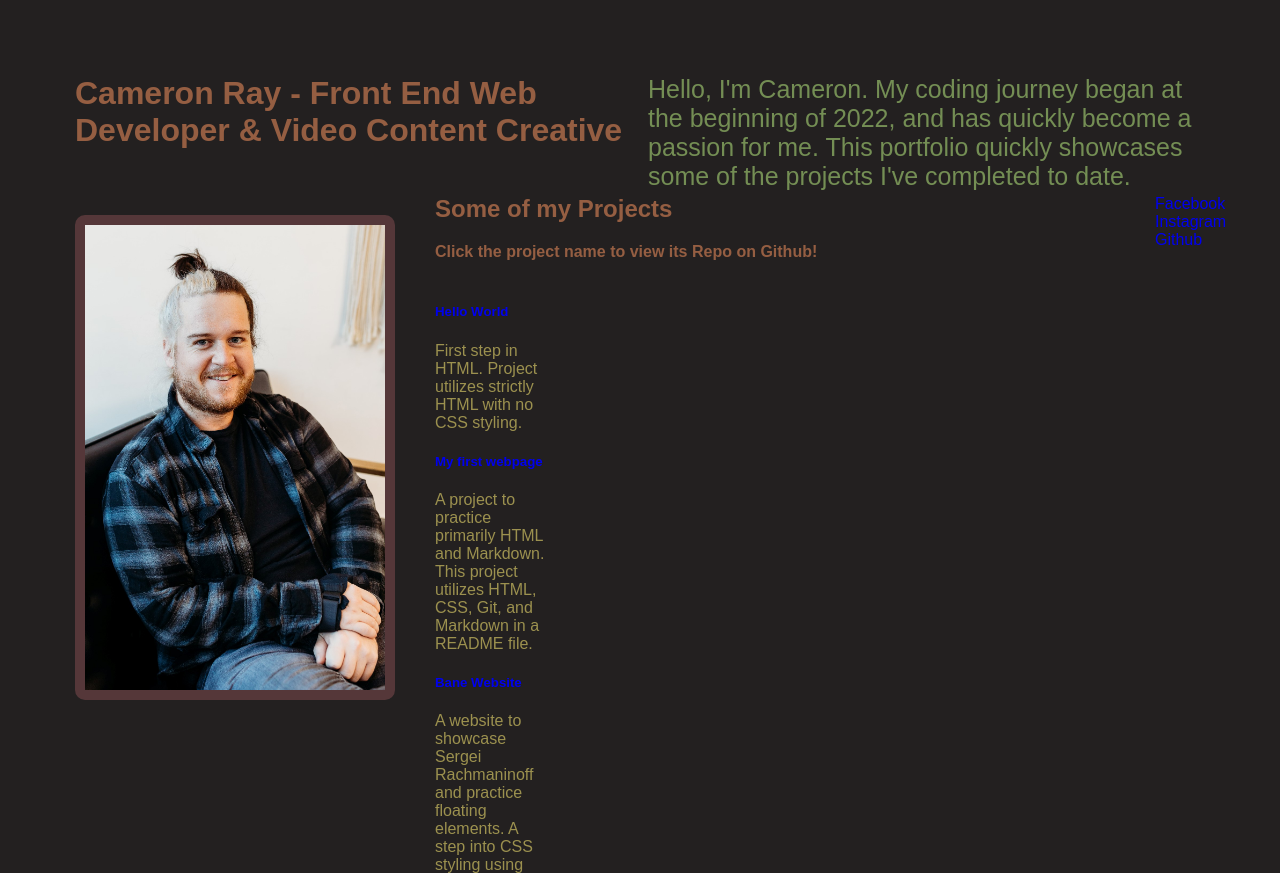
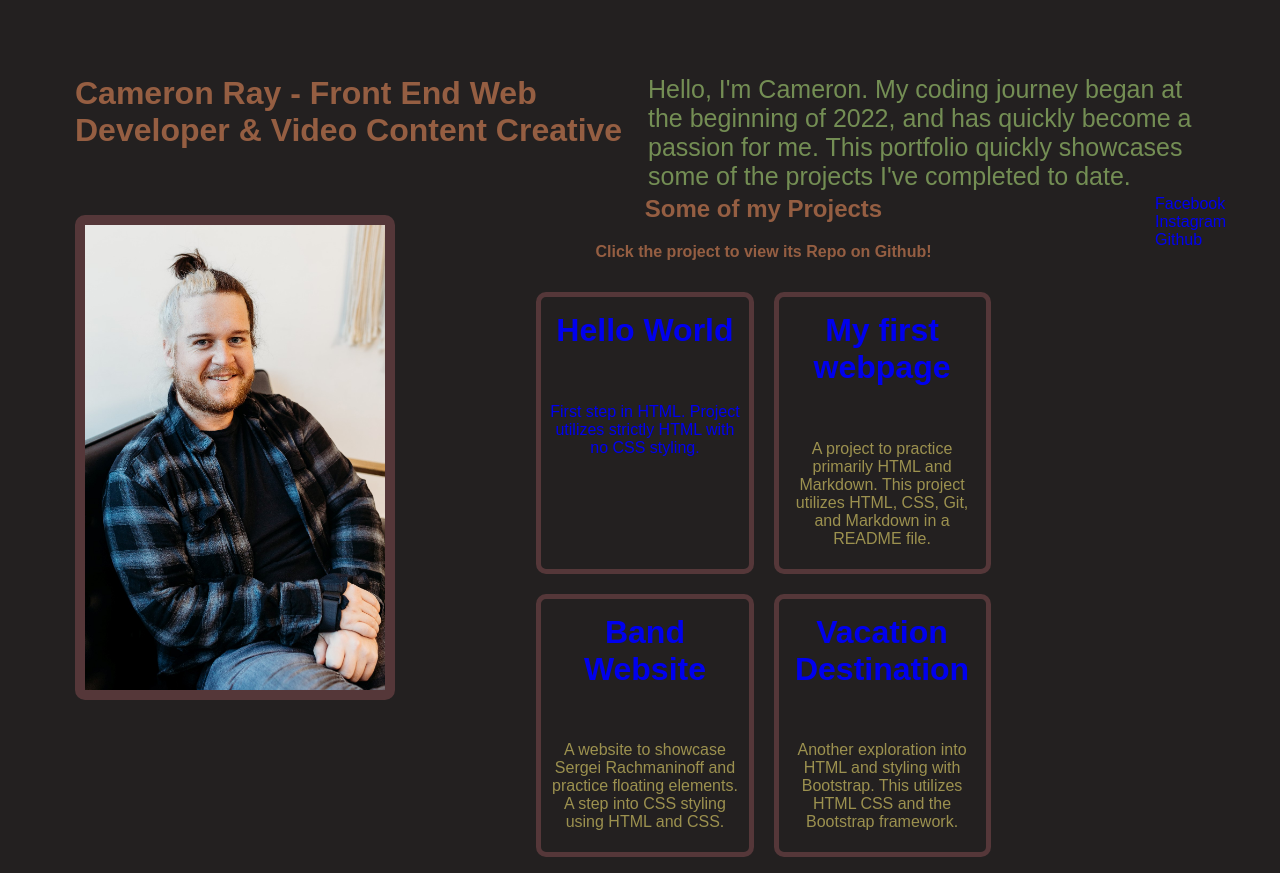
Before and after one commit to CamLRay/my-portfolio, a plain HTML site: page index.html in a window 1280 px wide. Shown: the top 873 px of the page. Drawn offline with Linux system fonts and the light colour scheme.

Commit message:
WIP: make projects anchors to direct to github repo

```diff
--- a/css/styles.css
+++ b/css/styles.css
@@ -34,22 +34,51 @@ img {
 }
 
 .projects {
-
+width: 90%;
+text-align: center;
 }
 
-.projects-col {
-  column-count: 7;
-  column-width: 100px;
-  column-fill: auto;
-
+.projects-con h5 {
+  font-size: xx-large;
+  margin-top: 10px;
 }
 
+.projects-con {
+  display: flex;
+  flex-direction: row;
+  justify-content: center;
+  flex-wrap: wrap;
+}
+
+.project-card {
+  border: 5px solid #553739;
+  border-radius: 10px;
+  margin: 10px;
+  padding: 5px;
+  width: 30%;
+}
+
+.project-card h5 {
+  text-align: center;
+}
 .sidebar {
   float: right;
   width: 50px;
 }
 
-a {
+a:link {
+  text-decoration: none;
+}
+
+a:visited {
+  text-decoration: none;
+}
+
+a:hover {
+  text-decoration: none;
+}
+
+a:active {
   text-decoration: none;
 }
 
--- a/index.html
+++ b/index.html
@@ -20,29 +20,42 @@
 
   <div class="projects">
     <h2>Some of my Projects</h2>
-    <h4>Click the project name to view its Repo on Github!</h4>
+    <h4>Click the project to view its Repo on Github!</h4>
 
-    <div class="projects-col">
-      <h5><a href="https://github.com/Sploob/hello-world" target="_blank">Hello World</a></h5>
+    <div class="projects-con">
+      <a class="project-card" href="https://github.com/Sploob/hello-world" target="_blank">
+        <h5>Hello World</h5>
         <p>First step in HTML. Project utilizes strictly HTML with no CSS styling.</p>
+      </a>
 
+      <div class="project-card">
         <h5><a href="https://github.com/Sploob/my-first-webpage" target="_blank">My first webpage</a></h5>
         <p>A project to practice primarily HTML and Markdown. This project utilizes HTML, CSS, Git, and Markdown in a README file.</p>
+      </div>
 
-      <h5><a href="https://github.com/Sploob/band-website" target="_blank">Bane Website</a></h5>
+      <div class="project-card">
+        <h5><a href="https://github.com/Sploob/band-website" target="_blank">Band Website</a></h5>
         <p>A website to showcase Sergei Rachmaninoff and practice floating elements. A step into CSS styling using HTML and CSS.</p>
+      </div>
 
+      <div class="project-card">
         <h5><a href="https://github.com/Sploob/vacation-destination" target="_blank">Vacation Destination</a></h5>
         <p>Another exploration into HTML and styling with Bootstrap. This utilizes HTML CSS and the Bootstrap framework.</p>
+      </div>
 
+      <div class="project-card">
         <h5><a href="https://github.com/Sploob/branching-test-project" target="_blank">Branching Project</a></h5>
         <p>A simple html page to practice using git to branch code and merge code back into a main branch. This project utilizes HTML, CSS, and Git.</p>
+      </div>
 
+      <div class="project-card">
         <h5><a href="https://github.com/Sploob/my-fish-webpage" target="_blank">My Pet Website</a></h5>
         <p>A website dedicated to all of my fish which showcases my ability to launch a website utilizing <a href="https://sploob.github.io/my-fish-webpage/" target="_blank">Github Pages</a> and the accumulation of skills through Epicodus. This project utilizes HTML, CSS, Git and Github.</p>
-
+      </div>
+      <div class="project-card">
         <h5><a href="https://github.com/Sploob/Blackspire-Handbook" target="_blank">Blackspire Handbook</a></h5>
         <p>This is a personal project for independent study to explore web developement in my free time Prior to my journey at Epicodus. This project utilizes HTML, CSS, PHP, and some testing JQUERY. It is a live website utilized by my Live Action Role Play group to house NPO documentation and rules of play. The live version of the site can be found at <a href="http://www.blackspire.site/" target="_blank">Blackspire.site</a> if you are interested.</p>
+      </div>
     </div>
 
   </div>
```
Lines whose indentation alone changed are shown as unchanged.
